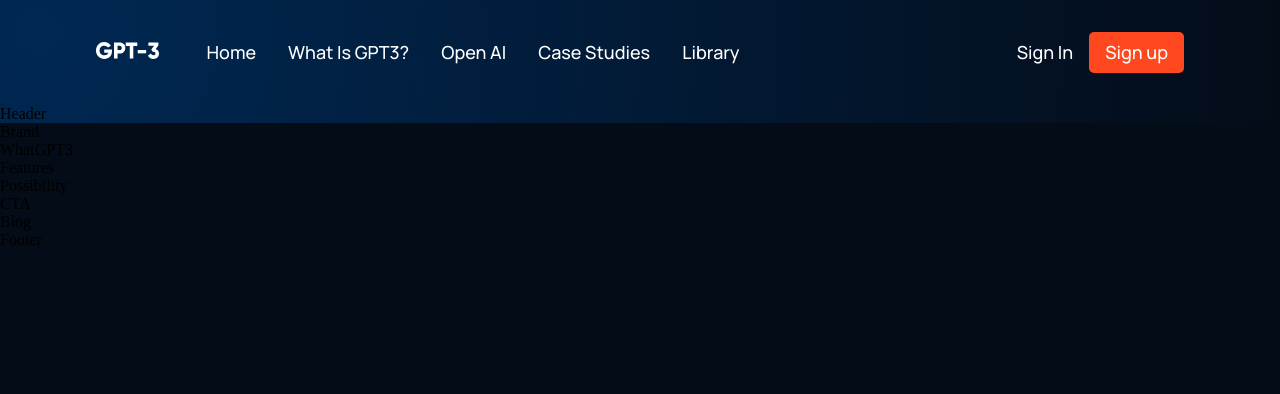
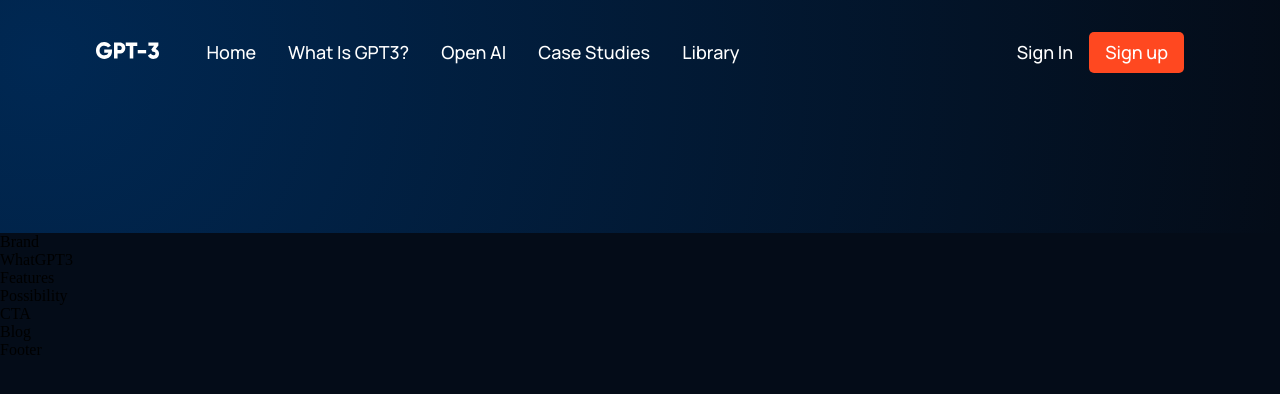
Before and after one commit to ENOCH1234/gpt-3-frontend, a React (Create React App) app: page / in a window 1280 px wide. Shown: the top 394 px of the page. Built offline with nearby package versions, Linux system fonts and the light colour scheme.

Commit message:
Started working on the header section

```diff
--- a/src/containers/header/Header.jsx
+++ b/src/containers/header/Header.jsx
@@ -3,7 +3,8 @@
 
 const Header = () => {
   return (
-    <div>Header</div>
+      <div className="gpt3__header section__padding" id="home">
+      </div>
   )
 }
 
```
